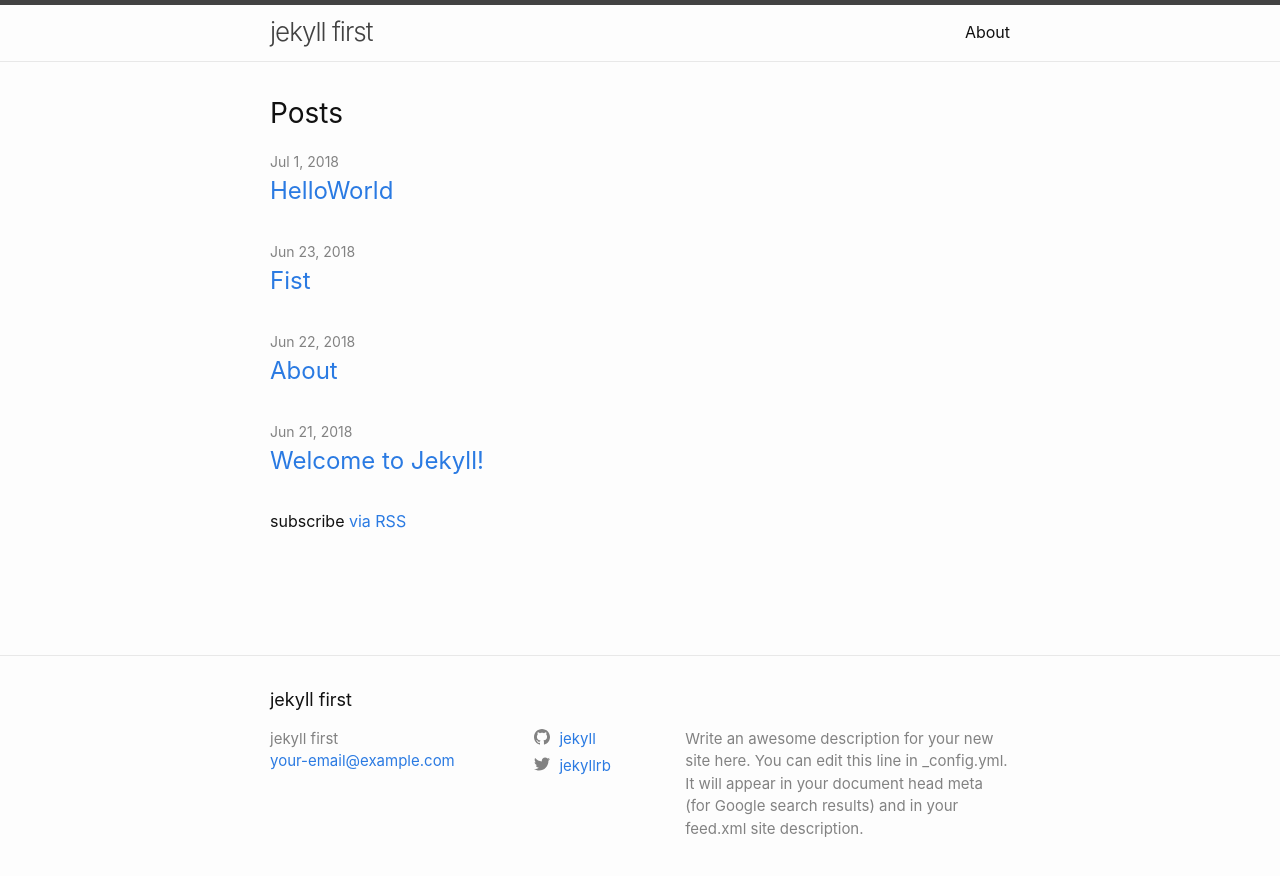
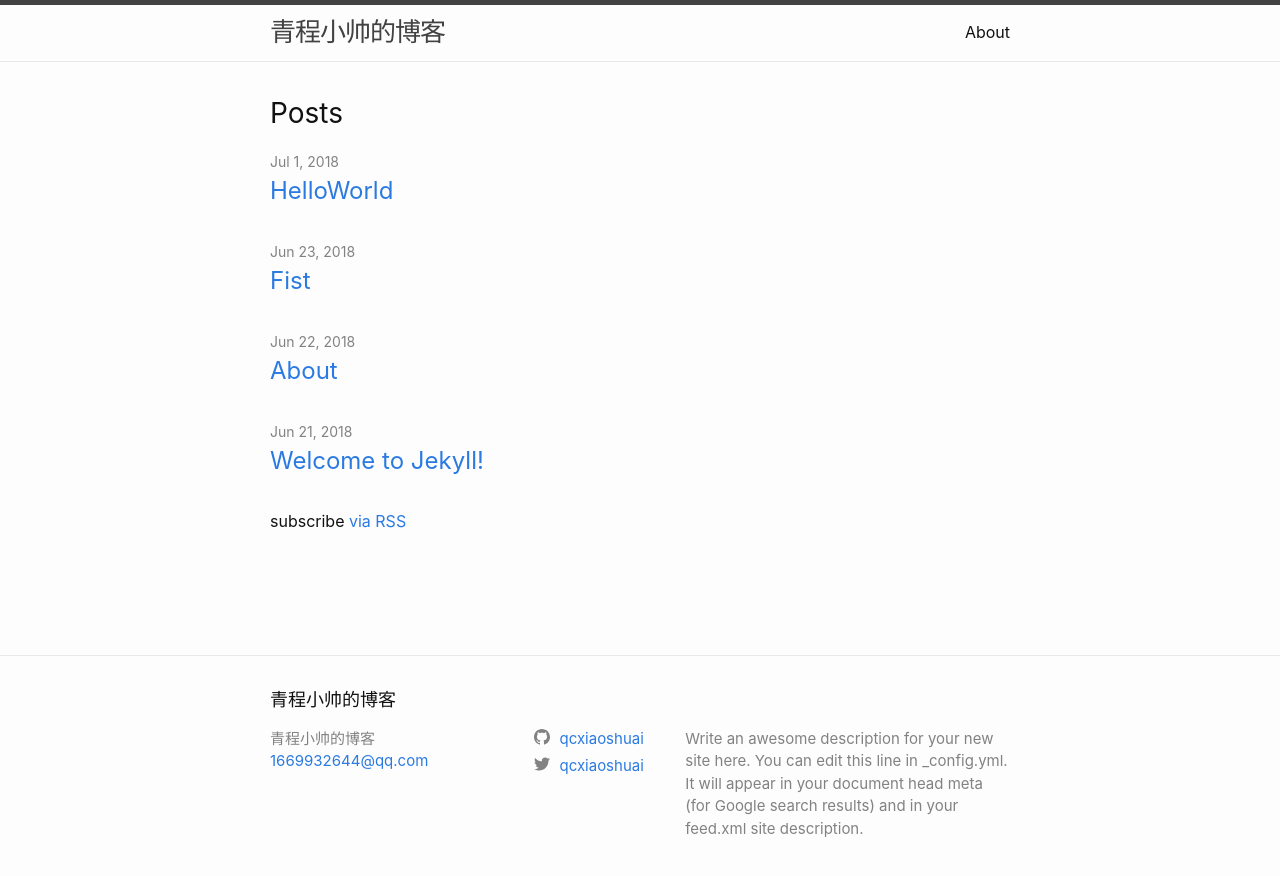
Before and after one commit to qcxiaoshuai/blog, a Jekyll site: the page built from index.md, in a window 1280 px wide. Shown: the top 876 px of the page. Built offline with Jekyll 4.4.1, drawn with Linux system fonts in a browser that asks for light colours.

Commit message:
first commit

```diff
--- a/_config.yml
+++ b/_config.yml
@@ -13,22 +13,36 @@
 # you will see them accessed via {{ site.title }}, {{ site.email }}, and so on.
 # You can create any custom variable you would like, and they will be accessible
 # in the templates via {{ site.myvariable }}.
-title: jekyll first
-email: your-email@example.com
+title: 青程小帅的博客
+SEOtitle: 青程小帅的博客 | BY Blog
+header-img: img/conf/post-bg-desk.jpg
+email: 1669932644@qq.com
+keyword: "BY，小帅的博客，小帅，qcxiaoshuai,xiaoshuai,Java,Json,React,Angular"
 description: >- # this means to ignore newlines until "baseurl:"
   Write an awesome description for your new site here. You can edit this
   line in _config.yml. It will appear in your document head meta (for
   Google search results) and in your feed.xml site description.
 baseurl: "/blog" # the subpath of your site, e.g. /blog
 url: "" # the base hostname & protocol for your site, e.g. http://example.com
-twitter_username: jekyllrb
-github_username:  jekyll
+github_repo: https://qcxiaoshuai.github.io/blog
+twitter_username: qcxiaoshuai
+github_username:  qcxiaoshuai
+
+# Sidebar settings
+sidebar: true                           # whether or not using Sidebar.
+sidebar-about-description: "Goals determine what you going to be!"
+sidebar-avatar: /img/conf/about-BY-gentle.jpg      # use absolute URL, seeing it's used in both `/` and `/about/`
+
 
 # Build settings
 markdown: kramdown
 theme: jekyll-theme-cayman
 plugins:
   - jekyll-feed
+
+# Featured Tags
+featured-tags: true                     # 是否使用首页标签
+featured-condition-size: 1              # 相同标签数量大于这个数，才会出现在首页
 
 # Exclude from processing.
 # The following items will not be processed, by default. Create a custom list
```
Also changed, not shown: Gemfile.lock, img/conf/about-BY-gentle.jpg (added), img/conf/post-bg-desk.jpg (added).
